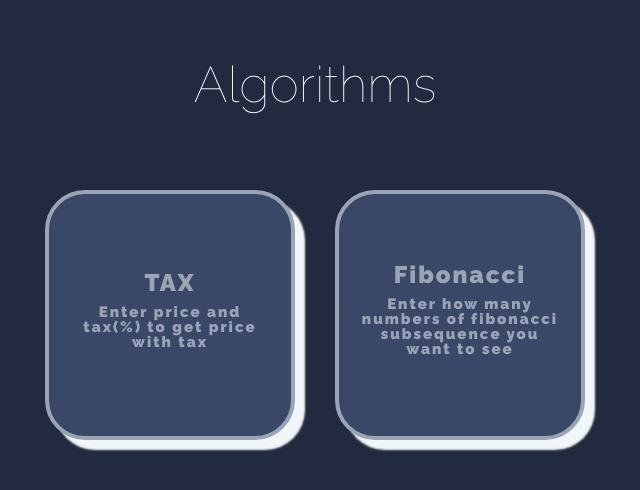
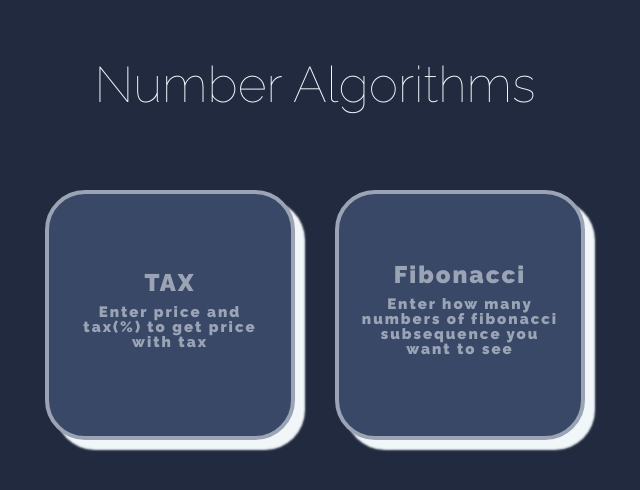
Before and after one commit to YupyUser/Algorithms-page, a plain HTML site: page index.html in a window 1280 px wide. Shown: the whole page, without its empty margins (325-965 px from the left). Drawn offline with Linux system fonts and the light colour scheme.

Commit message:
Update index.html

```diff
--- a/index.html
+++ b/index.html
@@ -8,7 +8,7 @@
     <title>Algorithms</title>
   </head>
   <body>
-    <h1 class="title">Algorithms</h1>
+    <h1 class="title">Number Algorithms</h1>
     <div class="wrapper"></div>
   </body>
   <script src="script.js" type="module"></script>
```
